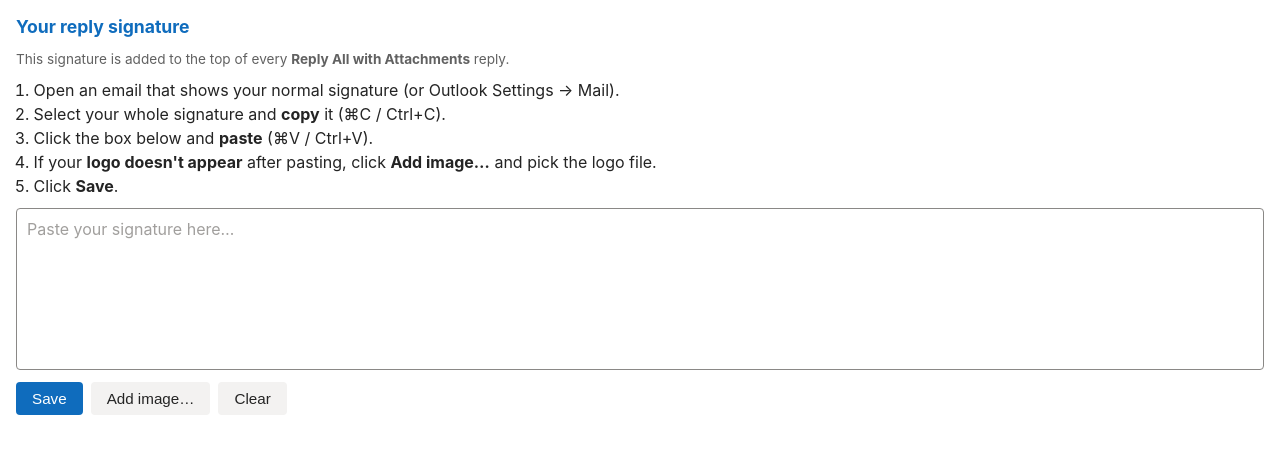
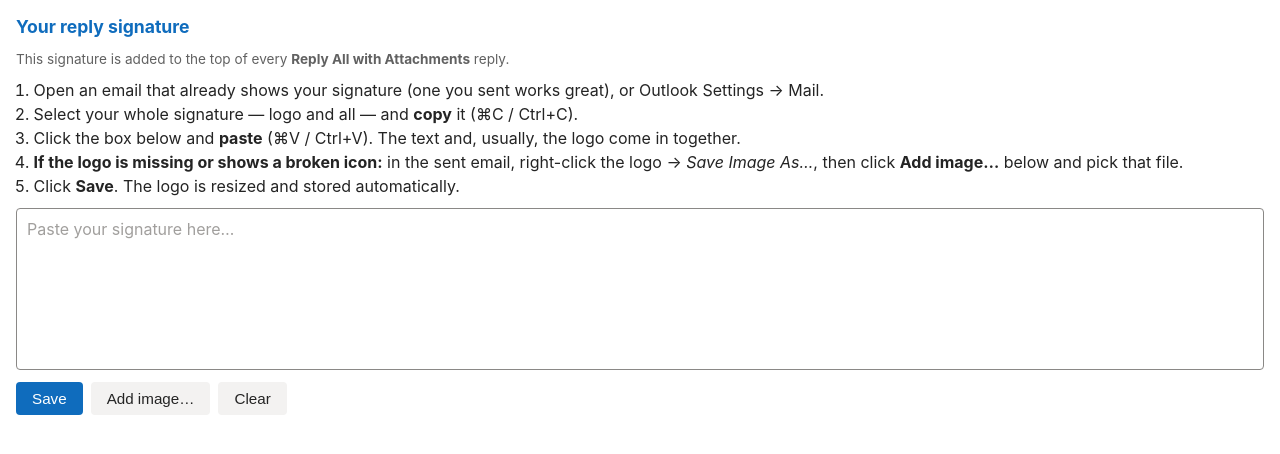
Before and after one commit to PurposeBuiltSystems/reply-all-with-attachments, a website: page src/taskpane/taskpane.html in a window 1280 px wide. Drawn offline with Linux system fonts and the light colour scheme; a script that the page names is missing.

Commit message:
Clarify signature setup directions: copy from a sent email, logo fallback
Co-Authored-By: Claude Opus 4.8 (1M context) <noreply@anthropic.com>

```diff
--- a/src/taskpane/taskpane.html
+++ b/src/taskpane/taskpane.html
@@ -30,11 +30,11 @@
   <h1>Your reply signature</h1>
   <p class="muted">This signature is added to the top of every <strong>Reply All with Attachments</strong> reply.</p>
   <ol>
-    <li>Open an email that shows your normal signature (or Outlook Settings → Mail).</li>
-    <li>Select your whole signature and <strong>copy</strong> it (⌘C / Ctrl+C).</li>
-    <li>Click the box below and <strong>paste</strong> (⌘V / Ctrl+V).</li>
-    <li>If your <strong>logo doesn't appear</strong> after pasting, click <strong>Add image…</strong> and pick the logo file.</li>
-    <li>Click <strong>Save</strong>.</li>
+    <li>Open an email that already shows your signature (one you sent works great), or Outlook Settings → Mail.</li>
+    <li>Select your whole signature — logo and all — and <strong>copy</strong> it (⌘C / Ctrl+C).</li>
+    <li>Click the box below and <strong>paste</strong> (⌘V / Ctrl+V). The text and, usually, the logo come in together.</li>
+    <li><strong>If the logo is missing or shows a broken icon:</strong> in the sent email, right-click the logo → <em>Save Image As…</em>, then click <strong>Add image…</strong> below and pick that file.</li>
+    <li>Click <strong>Save</strong>. The logo is resized and stored automatically.</li>
   </ol>
 
   <div id="sig" contenteditable="true"></div>
```
